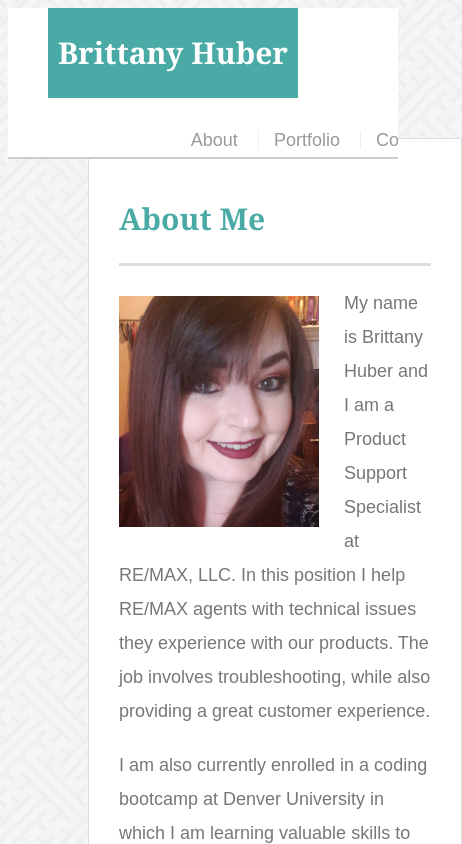
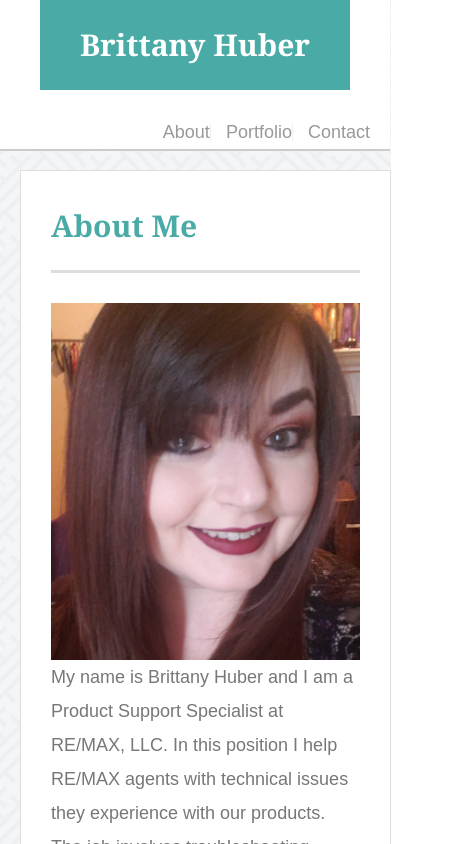
Before and after one commit to bhuber23/Responsive-Portfolio, a plain HTML site: page index.html in a window 390 px wide. Shown: the top 844 px of the page, 462 px wide, since content can reach past the window. Drawn offline with Linux system fonts and the light colour scheme.

Commit message:
Added changes for 768px and 640px

```diff
--- /dev/null
+++ b/Assets/css/reset.css
@@ -0,0 +1,43 @@
+html, body, div, span, applet, object, iframe,
+h1, h2, h3, h4, h5, h6, p, blockquote, pre,
+a, abbr, acronym, address, big, cite, code,
+del, dfn, em, img, ins, kbd, q, s, samp,
+small, strike, strong, sub, sup, tt, var,
+b, u, i, center,
+dl, dt, dd, ol, ul, li,
+fieldset, form, label, legend,
+table, caption, tbody, tfoot, thead, tr, th, td,
+article, aside, canvas, details, embed,
+figure, figcaption, footer, header, hgroup,
+menu, nav, output, ruby, section, summary,
+time, mark, audio, video {
+	margin: 0;
+	padding: 0;
+	border: 0;
+	font-size: 100%;
+	font: inherit;
+	vertical-align: baseline;
+}
+/* HTML5 display-role reset for older browsers */
+article, aside, details, figcaption, figure,
+footer, header, hgroup, menu, nav, section {
+	display: block;
+}
+body {
+	line-height: 1;
+}
+ol, ul {
+	list-style: none;
+}
+blockquote, q {
+	quotes: none;
+}
+blockquote:before, blockquote:after,
+q:before, q:after {
+	content: '';
+	content: none;
+}
+table {
+	border-collapse: collapse;
+	border-spacing: 0;
+}
--- a/Assets/css/style.css
+++ b/Assets/css/style.css
@@ -108,6 +108,7 @@ body {
     background: #666666;
     border-top: 8px solid #4aaaa5;
     height: 50px;
+    margin-top: 500px;
   }
 
   h3, h2 {
@@ -224,24 +225,65 @@ body {
     }
 
     header {
-      width: 60%;
+      width: 100%;
       margin-left: 40px;
-      float: left;
+      padding: 0 40px 0 40px;
     }
   }
 
   @media screen and (max-width: 768px) {
     .main-section {
-      width: 100%;
+      width: 95%;
+      margin-left: 20px;
+
 
     }
-    .container {
+
+    header {
       width: 100%;
-      margin-left: 40px;
     }
+
+    #logo {
+      float: left;
+      margin-left: -20px;
+    }
+
+    nav a {
+      margin-right: -20px;
+
+    }
+
 
   }
 
   @media screen and (max-width: 640px) {
 
+    #logo {
+      position: static;
+      width: 100%;
+      margin: 0;
+    }
+
+    #masthead {
+      margin-left: 0;
+
+    }
+
+    nav a {
+      text-align: center;
+      position: relative;
+
+
+    }
+
+    .main-section {
+      margin-top: 40px;
+    }
+
+    .auth-image {
+      width: 100%;
+    }
+
+
+
   }
--- a/index.html
+++ b/index.html
@@ -3,7 +3,9 @@
 
 <head>
   <meta charset="UTF-8">
+  <meta name="viewport" content="width=device-width, initial-scale=1.0">
   <title>About | Brittany Huber</title>
+  <link rel="stylesheet" type="text/css" href="Assets/css/reset.css">
   <link rel="stylesheet" type="text/css" href="assets/css/style.css">
 </head>
 
```
Also changed, not shown: contact.html (+2 -0 lines), portfolio.html (+2 -0 lines).
